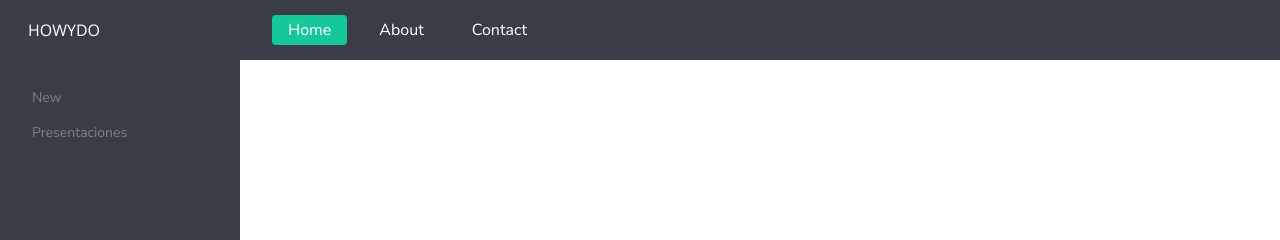
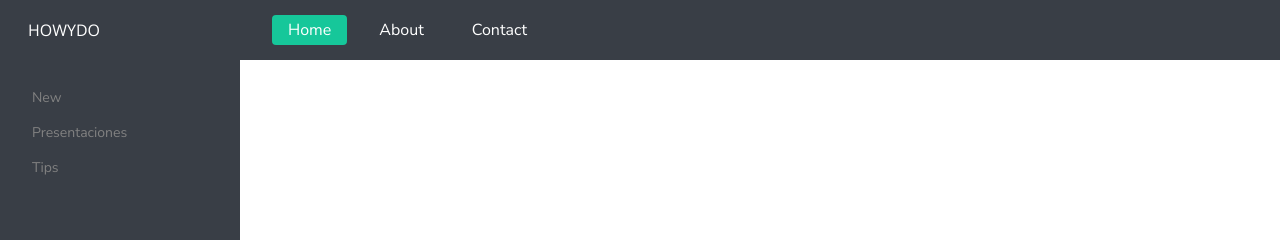
Before and after one commit to lenoryv/howydo, a Next.js app: page / in a window 1280 px wide. Shown: the top 240 px of the page. Built offline with nearby package versions, Linux system fonts and the light colour scheme.

Commit message:
Add option

```diff
--- a/components/SideNav/Sidenav.tsx
+++ b/components/SideNav/Sidenav.tsx
@@ -7,6 +7,7 @@ function Sidenav() {
         <div className={styles.sidenav}>
             <a href="/new">New</a>
             <a href="/new">Presentaciones</a>
+            <a href="/new">Tips</a>
         </div>
     )
 }
```
